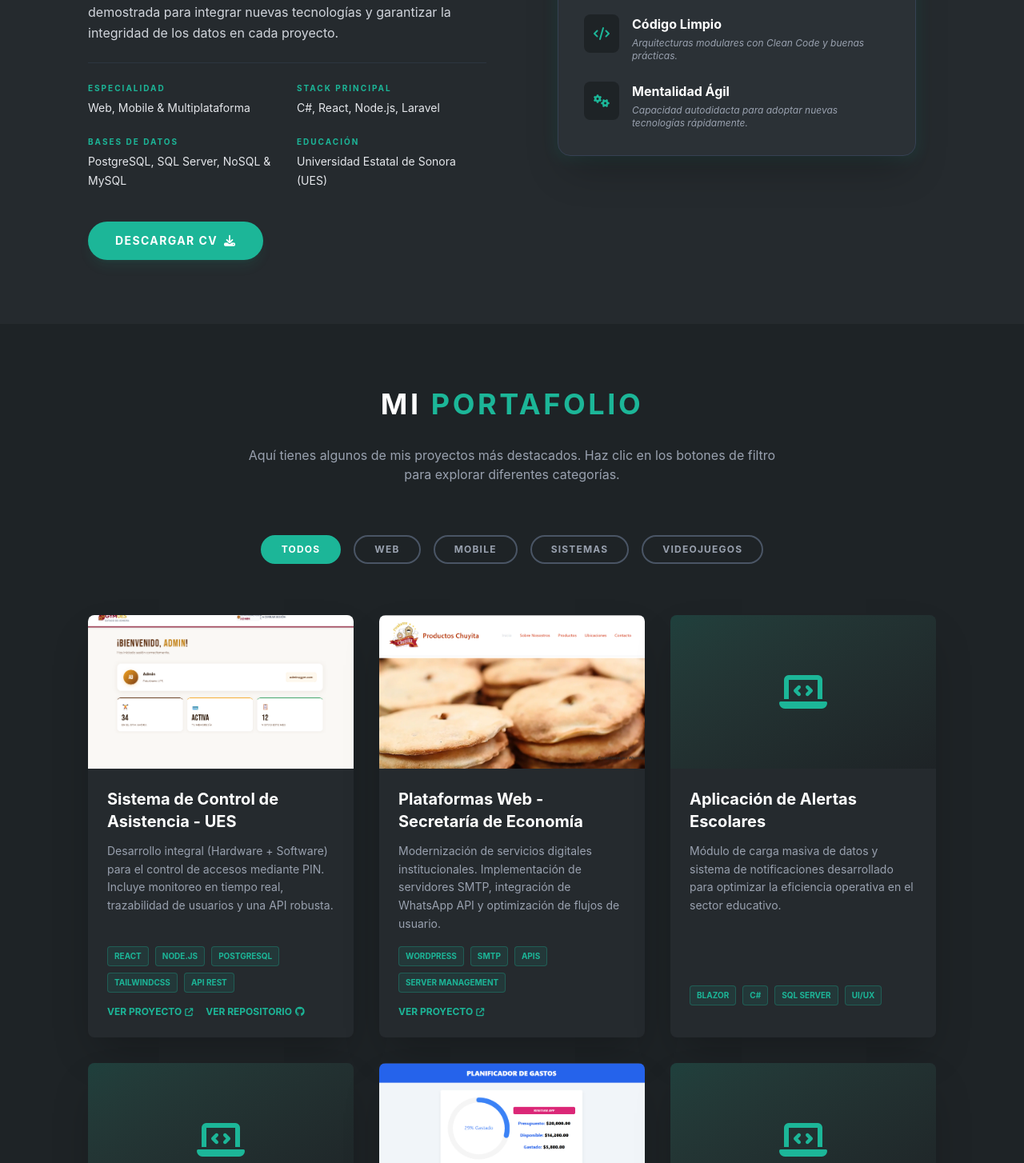
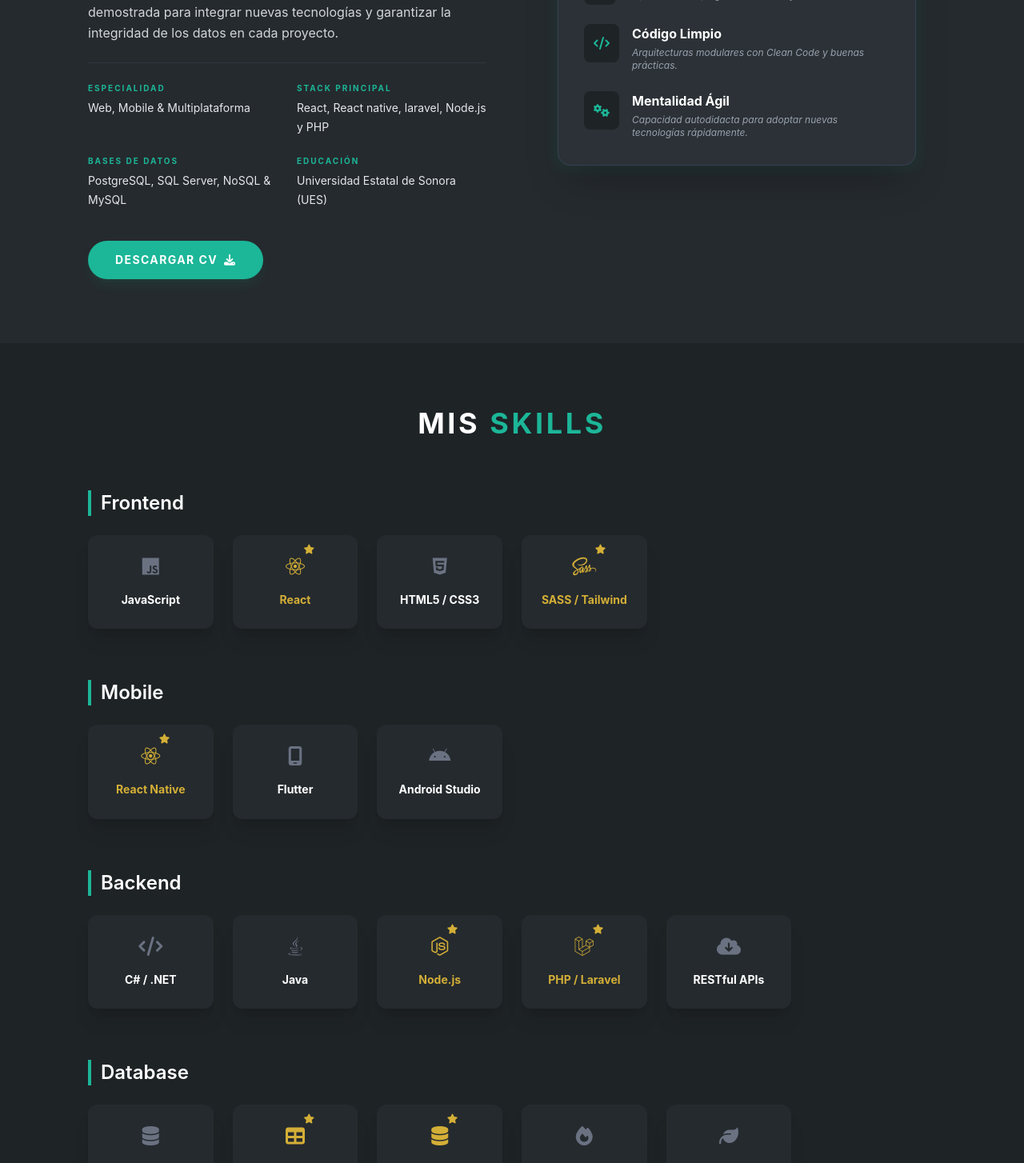
Before and after one commit to BamFavela17/Portafolio-AbrahamFavela, a React (Vite) app: page / in a window 1280 px wide. Shown: the part 1260-2714 px from the top of the page at 80% size. Built offline with nearby package versions, Linux system fonts and the light colour scheme.

Commit message:
ActaulizacionSkils

```diff
--- a/src/App.tsx
+++ b/src/App.tsx
@@ -14,9 +14,9 @@
       <main>
         <Hero/>
         <About />
+        <Skills />
         <Project />
         <Resume/>
-        <Skills />
         <Contact />
       </main>
       <footer className="bg-[#1e2326] py-8 text-center text-gray-500 text-sm border-t border-gray-800">
--- a/src/components/About.tsx
+++ b/src/components/About.tsx
@@ -1,6 +1,6 @@
 import React from "react";
 import { motion } from "framer-motion";
-import cvaf from "../assets/Abraham_Favela_CV.pdf";
+import cvaf from "../assets/Abraham_Alejandro_Favela_Fernandez_CV.pdf";
 
 const About: React.FC = () => {
   return (
@@ -43,7 +43,7 @@
               </div>
               <div>
                 <span className="block text-[#1CB698] font-bold uppercase text-[10px] tracking-[2px] mb-1">Stack Principal</span>
-                <span className="text-sm text-gray-200">C#, React, Node.js, Laravel</span>
+                <span className="text-sm text-gray-200">React, React native, laravel, Node.js y PHP </span>
               </div>
               <div>
                 <span className="block text-[#1CB698] font-bold uppercase text-[10px] tracking-[2px] mb-1">Bases de Datos</span>
--- a/src/components/Projects.tsx
+++ b/src/components/Projects.tsx
@@ -14,7 +14,8 @@
 const projects: ProjectItem[] = [
   {
     title: "Sistema de Control de Asistencia - UES",
-    description: "Desarrollo integral (Hardware + Software) para el control de accesos mediante PIN. Incluye monitoreo en tiempo real, trazabilidad de usuarios y una API robusta.",
+    description:
+      "Desarrollo integral (Hardware + Software) para el control de accesos mediante PIN. Incluye monitoreo en tiempo real, trazabilidad de usuarios y una API robusta.",
     url: "https://www.youtube.com/watch?v=5gGpnNZuT4E",
     Repo: "https://github.com/BamFavela17/GymUes-AccesControl.git",
     image: "/img/GymUes.png",
@@ -23,7 +24,8 @@
   },
   {
     title: "Plataformas Web - Secretaría de Economía",
-    description: "Modernización de servicios digitales institucionales. Implementación de servidores SMTP, integración de WhatsApp API y optimización de flujos de usuario.",
+    description:
+      "Modernización de servicios digitales institucionales. Implementación de servidores SMTP, integración de WhatsApp API y optimización de flujos de usuario.",
     url: "https://coyotaschuyita.com/",
     Repo: "",
     image: "/img/ChuyitaPage.png",
@@ -31,17 +33,9 @@
     category: "Web",
   },
   {
-    title: "Aplicación de Alertas Escolares",
-    description: "Módulo de carga masiva de datos y sistema de notificaciones desarrollado para optimizar la eficiencia operativa en el sector educativo.",
-    url: "",
-    Repo: "",
-    image: "",
-    tags: ["Blazor", "C#", "SQL Server", "UI/UX"],
-    category: "Sistemas",
-  },
-  {
     title: "Gestión de Inventarios - Tostitos El Rey",
-    description: "Arquitectura MVC para el control de stock, generación de reportes financieros y automatización de alertas de reabastecimiento.",
+    description:
+      "Arquitectura MVC para el control de stock, generación de reportes financieros y automatización de alertas de reabastecimiento.",
     url: "",
     Repo: "",
     image: "",
@@ -50,7 +44,8 @@
   },
   {
     title: "Planificate (Finanzas Personales)",
-    description: "Aplicación móvil para la gestión de presupuestos. Utiliza persistencia de datos local para un rendimiento óptimo offline.",
+    description:
+      "Aplicación móvil para la gestión de presupuestos. Utiliza persistencia de datos local para un rendimiento óptimo offline.",
     url: "",
     Repo: "https://github.com/BamFavela17/Planificador_Gastos.git",
     image: "/img/Planificador.png",
@@ -59,7 +54,8 @@
   },
   {
     title: "Invasión Covicho",
-    description: "Videojuego 2D con enfoque educativo. Implementación de mecánicas de disparo, IA de enemigos y físicas personalizadas en Unity.",
+    description:
+      "Videojuego 2D con enfoque educativo. Implementación de mecánicas de disparo, IA de enemigos y físicas personalizadas en Unity.",
     url: "",
     Repo: "",
     image: "",
@@ -68,7 +64,8 @@
   },
   {
     title: "Bienes Raíces - Administración",
-    description: "Plataforma de gestión inmobiliaria con un backend robusto en PHP para la administración de propiedades y vendedores.",
+    description:
+      "Plataforma de gestión inmobiliaria con un backend robusto en PHP para la administración de propiedades y vendedores.",
     url: "",
     Repo: "https://github.com/BamFavela17/GestionPropiedades.git",
     image: "/img/BienesRaices.png",
@@ -77,7 +74,8 @@
   },
   {
     title: "Vamos Turisteando",
-    description: "Landing page diseñada para la promoción de servicios de una tourOperadora.",
+    description:
+      "Landing page diseñada para la promoción de servicios de una tourOperadora.",
     url: "https://vamosturistiando.netlify.app/",
     Repo: "",
     image: "/img/vamosTuristiando.png",
@@ -86,7 +84,8 @@
   },
   {
     title: "Cafeteria Virtual (blog de cafe)",
-    description: "Aplicacion web, que promociona un proyecto de cafetería, con un diseño moderno y atractivo",
+    description:
+      "Aplicacion web, que promociona un proyecto de cafetería, con un diseño moderno y atractivo",
     url: "https://blog-de-cafe-gray.vercel.app/index.html",
     Repo: "https://github.com/BamFavela17/blog_de_cafe.git",
     image: "/img/Cafe.png",
@@ -95,34 +94,37 @@
   },
   {
     title: "Tienda-GuitarLA",
-    description: "Aplicacion web que simula el funcionamiento de una tienda virtual",
+    description:
+      "Aplicacion web que simula el funcionamiento de una tienda virtual",
     url: "https://tienda-en-linea-wheat.vercel.app/",
     Repo: "https://github.com/BamFavela17/TiendaEnLinea.git",
     image: "/img/guitarLA.png",
-    tags: ["React", "Responsive", "CSS", "JSON"],
+    tags: ["React", "Responsive", "CSS", "JSON", "AsyncStorage"],
     category: "Web",
   },
   {
     title: "App de Ventas Alimentos",
-    description: "Herramienta móvil para fuerza de ventas: registro de productos, gestión de cartera de clientes y analítica de ventas diaria.",
+    description:
+      "Herramienta móvil para fuerza de ventas: registro de productos, gestión de cartera de clientes y analítica de ventas diaria.",
     url: "",
     Repo: "",
     image: "",
-    tags: ["React Native", "Expo", "TailwindCSS"],
+    tags: ["React Native", "Expo", "TailwindCSS", "AsyncStorage"],
     category: "Mobile",
-  }
+  },
 ];
 
 const Project: React.FC = () => {
   const [filter, setFilter] = useState<string>("Todos");
   const categories = ["Todos", "Web", "Mobile", "Sistemas", "Videojuegos"];
 
-  const filteredProjects = filter === "Todos"
-    ? projects
-    : projects.filter(p => p.category === filter);
+  const filteredProjects =
+    filter === "Todos"
+      ? projects
+      : projects.filter((p) => p.category === filter);
 
   return (
-    <section id="portfolio" className="py-20 bg-[#1e2326]">
+    <section id="portfolio" className="py-20 bg-[#252a2e]">
       <div className="max-w-[1100px] mx-auto px-5">
         <motion.h2
           initial={{ opacity: 0, y: -20 }}
@@ -134,7 +136,10 @@
         </motion.h2>
 
         <p className="text-gray-400 text-center mb-16 max-w-2xl mx-auto">
-          Aquí tienes algunos de mis proyectos más destacados. Haz clic en los botones de filtro para explorar diferentes categorías.
+          A continuación, encontrarás una selección de proyectos que reflejan mi
+          experiencia y habilidades en desarrollo web, móvil y de sistemas. Cada
+          proyecto ha sido cuidadosamente diseñado y desarrollado para cumplir
+          con los más altos estándares de calidad y funcionalidad.
         </p>
 
         {/* Botones de Filtro */}
@@ -185,7 +190,9 @@
                 </div>
 
                 <div className="p-6 flex flex-col flex-grow">
-                  <h3 className="text-white text-xl font-bold mb-3">{project.title}</h3>
+                  <h3 className="text-white text-xl font-bold mb-3">
+                    {project.title}
+                  </h3>
                   <p className="text-gray-400 text-sm mb-4 leading-relaxed flex-grow">
                     {project.description}
                   </p>
@@ -209,7 +216,8 @@
                         rel="noopener noreferrer"
                         className="text-[#1CB698] text-xs font-bold hover:underline inline-flex items-center gap-1"
                       >
-                        VER PROYECTO <i className="fa-solid fa-external-link text-[10px]"></i>
+                        VER PROYECTO{" "}
+                        <i className="fa-solid fa-external-link text-[10px]"></i>
                       </a>
                     )}
                     {project.Repo && (
@@ -219,7 +227,8 @@
                         rel="noopener noreferrer"
                         className="text-[#1CB698] text-xs font-bold hover:underline inline-flex items-center gap-1"
                       >
-                        VER REPOSITORIO <i className="fa-brands fa-github text-[12px]"></i>
+                        VER REPOSITORIO{" "}
+                        <i className="fa-brands fa-github text-[12px]"></i>
                       </a>
                     )}
                   </div>
--- a/src/components/Resume.tsx
+++ b/src/components/Resume.tsx
@@ -70,7 +70,7 @@
 
 const Resume: React.FC = () => {
   return (
-    <section id="curriculum" className="py-20 bg-[#252a2e] text-white">
+    <section id="curriculum" className="py-20 bg-[#1e2326] text-white">
       <div className="max-w-[1100px] mx-auto px-5">
         <motion.h2
           initial={{ opacity: 0, y: 20 }}
--- a/src/components/Skils.tsx
+++ b/src/components/Skils.tsx
@@ -3,38 +3,52 @@
 
 interface Skill {
   name: string;
-  category: 'Frontend' | 'Backend' | 'Otros' | 'Database';
+  category: 'Frontend' | 'Mobile' | 'Backend' | 'Database' | 'Arquitectura' | 'DevOps & Tools';
   icon: string;
+  isCentralStock?: boolean;
 }
 
 const skills: Skill[] = [
-  // Backend & Core
+  // Frontend
+  { name: 'JavaScript', category: 'Frontend', icon: 'fa-brands fa-js' },
+  { name: 'React', category: 'Frontend', icon: 'fa-brands fa-react', isCentralStock: true },
+  { name: 'HTML5 / CSS3', category: 'Frontend', icon: 'fa-brands fa-html5' },
+  { name: 'SASS / Tailwind', category: 'Frontend', icon: 'fa-brands fa-sass', isCentralStock: true },
+
+  // Mobile
+  { name: 'React Native', category: 'Mobile', icon: 'fa-brands fa-react', isCentralStock: true },
+  { name: 'Flutter', category: 'Mobile', icon: 'fa-solid fa-mobile-screen' },
+  { name: 'Android Studio', category: 'Mobile', icon: 'fa-brands fa-android' },
+
+  // Backend
   { name: 'C# / .NET', category: 'Backend', icon: 'fa-solid fa-code' },
   { name: 'Java', category: 'Backend', icon: 'fa-brands fa-java' },
-  { name: 'Node.js', category: 'Backend', icon: 'fa-brands fa-node-js' },
-  { name: 'ASP.NET MVC', category: 'Backend', icon: 'fa-solid fa-server' },
-  { name: 'PHP / Laravel', category: 'Backend', icon: 'fa-brands fa-laravel' },
+  { name: 'Node.js', category: 'Backend', icon: 'fa-brands fa-node-js', isCentralStock: true },
+  { name: 'PHP / Laravel', category: 'Backend', icon: 'fa-brands fa-laravel', isCentralStock: true },
   { name: 'RESTful APIs', category: 'Backend', icon: 'fa-solid fa-cloud-arrow-down' },
-
-  // Frontend & Mobile
-  { name: 'React / Native', category: 'Frontend', icon: 'fa-brands fa-react' },
-  { name: 'JavaScript', category: 'Frontend', icon: 'fa-brands fa-js' },
-  { name: 'HTML5 / CSS3', category: 'Frontend', icon: 'fa-brands fa-html5' },
-  { name: 'SASS / Tailwind', category: 'Frontend', icon: 'fa-brands fa-sass' },
 
   // Bases de Datos
   { name: 'PostgreSQL', category: 'Database', icon: 'fa-solid fa-database' },
-  { name: 'SQL Server', category: 'Database', icon: 'fa-solid fa-table' },
-  { name: 'MySQL', category: 'Database', icon: 'fa-solid fa-database' },
+  { name: 'SQL Server', category: 'Database', icon: 'fa-solid fa-table', isCentralStock: true },
+  { name: 'MySQL', category: 'Database', icon: 'fa-solid fa-database', isCentralStock: true },
   { name: 'Firebase', category: 'Database', icon: 'fa-solid fa-fire' },
   { name: 'MongoDB', category: 'Database', icon: 'fa-solid fa-leaf' },
 
-  // Otros
-  { name: 'WordPress (SMTP)', category: 'Otros', icon: 'fa-brands fa-wordpress' },
-  { name: 'Unity 2D', category: 'Otros', icon: 'fa-brands fa-unity' },
-  { name: 'Git / GitHub', category: 'Otros', icon: 'fa-brands fa-github' },
-  { name: 'Windows Server / Ubuntu Server', category: 'Otros', icon: 'fa-solid fa-server' },
+  // Arquitectura
+  { name: 'MVC', category: 'Arquitectura', icon: 'fa-solid fa-sitemap', isCentralStock: true },
+  { name: 'Microservicios', category: 'Arquitectura', icon: 'fa-solid fa-network-wired' },
+  { name: 'Arquitectura Limpia', category: 'Arquitectura', icon: 'fa-solid fa-layer-group' },
+  { name: 'SOA', category: 'Arquitectura', icon: 'fa-solid fa-network-wired' },
+  { name: 'Cliente-Servidor', category: 'Arquitectura', icon: 'fa-solid fa-server' },
+
+  // DevOps & Otros
+  { name: 'Git / GitHub', category: 'DevOps & Tools', icon: 'fa-brands fa-github', isCentralStock: true },
+  { name: 'Windows/Ubuntu Server', category: 'DevOps & Tools', icon: 'fa-solid fa-server' },
+  { name: 'WordPress', category: 'DevOps & Tools', icon: 'fa-brands fa-wordpress' },
+  { name: 'Unity 2D', category: 'DevOps & Tools', icon: 'fa-brands fa-unity' },
 ];
+
+const categories: Skill['category'][] = ['Frontend', 'Mobile', 'Backend', 'Database', 'Arquitectura', 'DevOps & Tools'];
 
 const containerVariants = {
   hidden: { opacity: 0 },
@@ -64,6 +78,23 @@
           Mis <span className="text-[#1CB698]">Skills</span>
         </motion.h2>
 
+        <div className="space-y-16">
+          {categories.map((category) => {
+            const filteredSkills = skills.filter((skill) => skill.category === category);
+
+            if (filteredSkills.length === 0) return null;
+
+            return (
+              <div key={category}>
+                <motion.h3
+                  initial={{ opacity: 0, x: -20 }}
+                  whileInView={{ opacity: 1, x: 0 }}
+                  viewport={{ once: true }}
+                  className="text-2xl font-semibold text-white mb-6 border-l-4 border-[#1CB698] pl-3"
+                >
+                  {category}
+                </motion.h3>
+
                 <motion.div
                   variants={containerVariants}
                   initial="hidden"
@@ -71,25 +102,33 @@
                   viewport={{ once: true }}
                   className="grid grid-cols-2 sm:grid-cols-3 md:grid-cols-4 lg:grid-cols-6 gap-6"
                 >
-          {skills.map((skill) => (
+                  {filteredSkills.map((skill) => (
                     <motion.div
                       key={skill.name}
                       variants={itemVariants}
                       whileHover={{ y: -5 }}
-              className="bg-[#252a2e] p-6 rounded-xl border-b-4 border-transparent hover:border-[#1CB698] transition-all group shadow-xl flex flex-col items-center justify-center text-center"
+                      className={`bg-[#252a2e] p-6 rounded-xl border-b-4 border-transparent hover:border-[#1CB698] transition-all group shadow-xl flex flex-col items-center justify-center text-center ${skill.isCentralStock ? 'border-[#D4AF37]' : ''}`}
                     >
-              <div className="mb-4 text-2xl text-gray-500 group-hover:text-[#1CB698] transition-colors">
+                      <div className="relative mb-4">
+                        <div className={`text-2xl text-gray-500 group-hover:text-[#1CB698] transition-colors ${skill.isCentralStock ? '!text-[#D4AF37] group-hover:!text-[#D4AF37]' : ''}`}>
                           <i className={skill.icon}></i>
                         </div>
-              <h3 className="text-white text-sm font-bold group-hover:text-[#1CB698] transition-colors leading-tight">
+
+                        {skill.isCentralStock && (
+                          <i className="fas fa-star absolute -top-3 -right-3 text-[#D4AF37] text-xs"></i>
+                        )}
+                      </div>
+
+                      <h4 className={`text-white text-sm font-bold group-hover:text-[#1CB698] transition-colors leading-tight ${skill.isCentralStock ? '!text-[#D4AF37] group-hover:!text-[#D4AF37]' : ''}`}>
                         {skill.name}
-              </h3>
-              <p className="text-[9px] text-gray-500 mt-2 uppercase tracking-tighter">
-                {skill.category}
-              </p>
+                      </h4>
                     </motion.div>
                   ))}
                 </motion.div>
+              </div>
+            );
+          })}
+        </div>
       </div>
     </section>
   );
```
Also changed, not shown: src/components/Hero.tsx (+5 -8 lines), 1 other file (tests, documents, lock files or other folders). Lines whose indentation alone changed are shown as unchanged.
